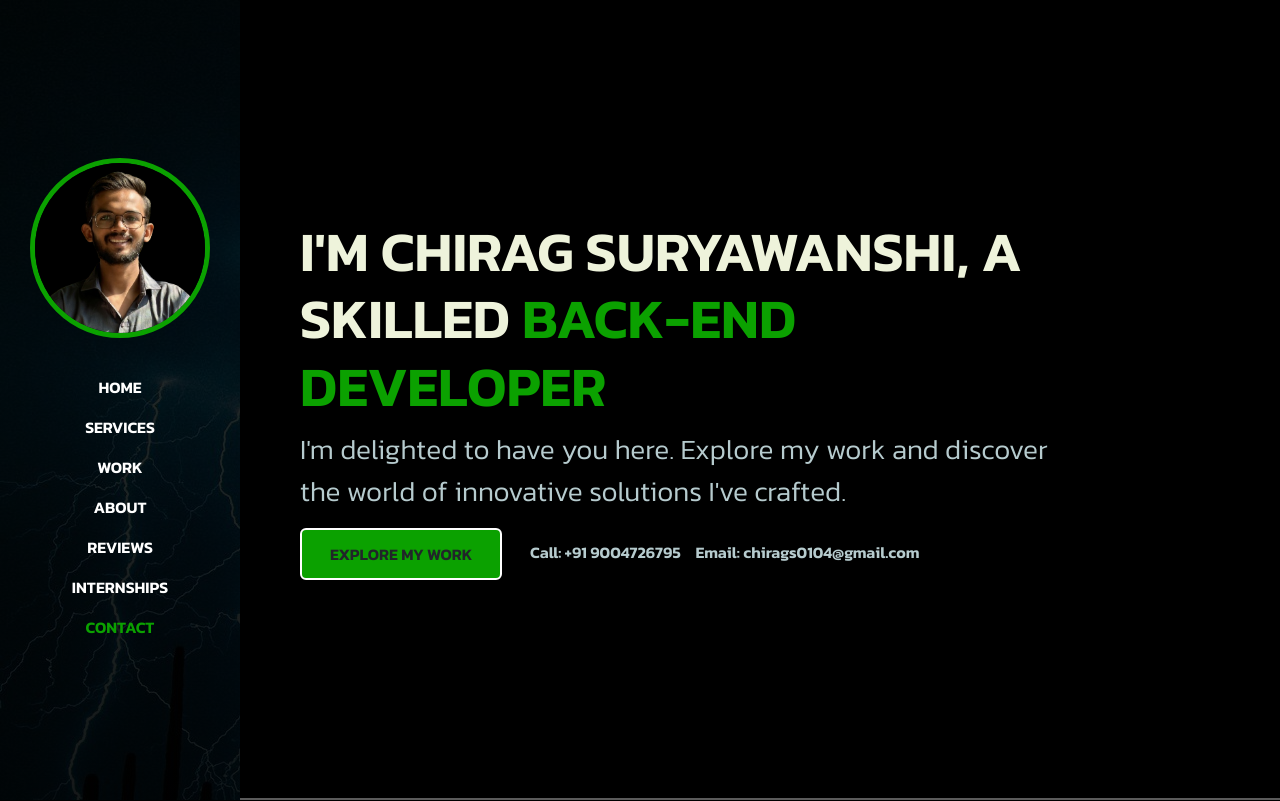
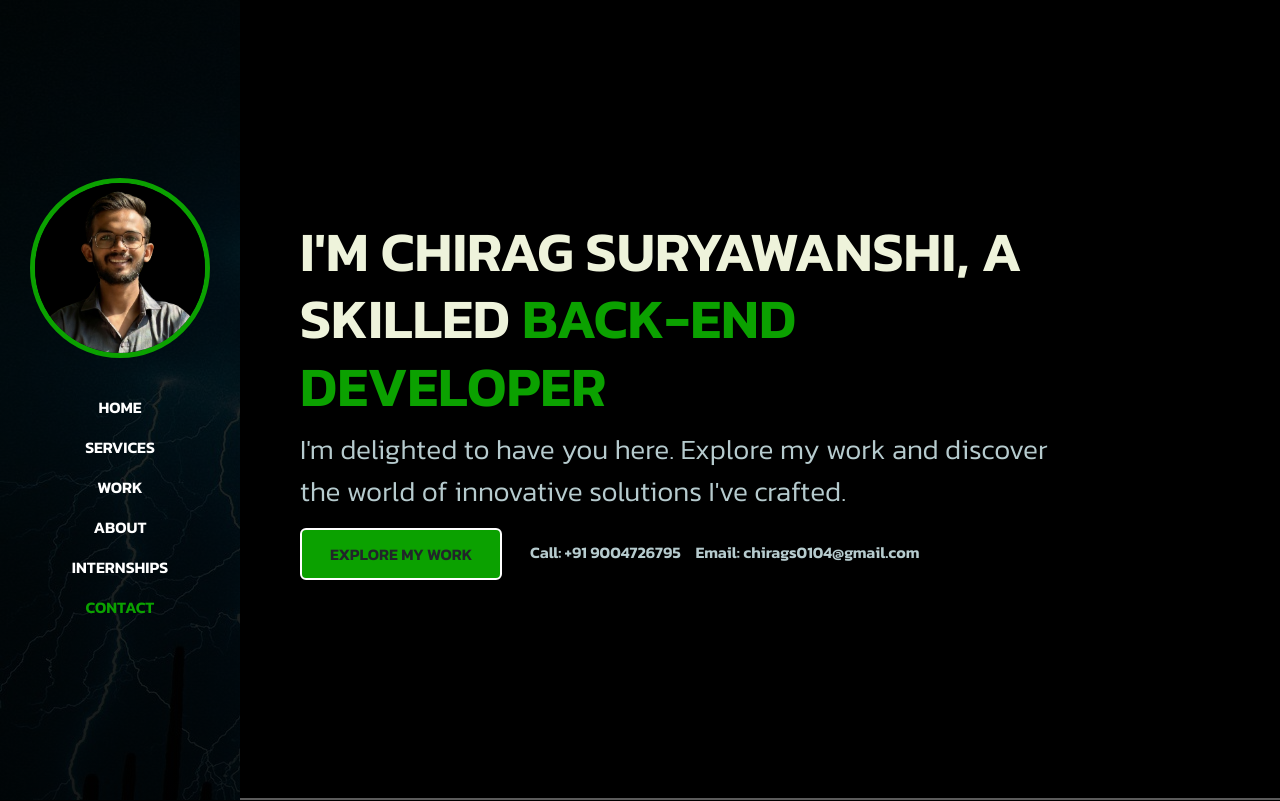
Before and after one commit to chirag0101/Chirag_Portfolio, a plain HTML site: page index.html in a window 1280 px wide. Shown: the top 801 px of the page. Drawn offline with Linux system fonts and the light colour scheme; a web font is replaced by a local one.

Commit message:
Update index.html

```diff
--- a/index.html
+++ b/index.html
@@ -51,11 +51,6 @@
             <li class="nav-item">
               <a class="nav-link active" aria-current="page" href="#about"
                 >About</a
-              >
-            </li>
-            <li class="nav-item">
-              <a class="nav-link active" aria-current="page" href="#reviews"
-                >Reviews</a
               >
             </li>
             <li class="nav-item">
```
